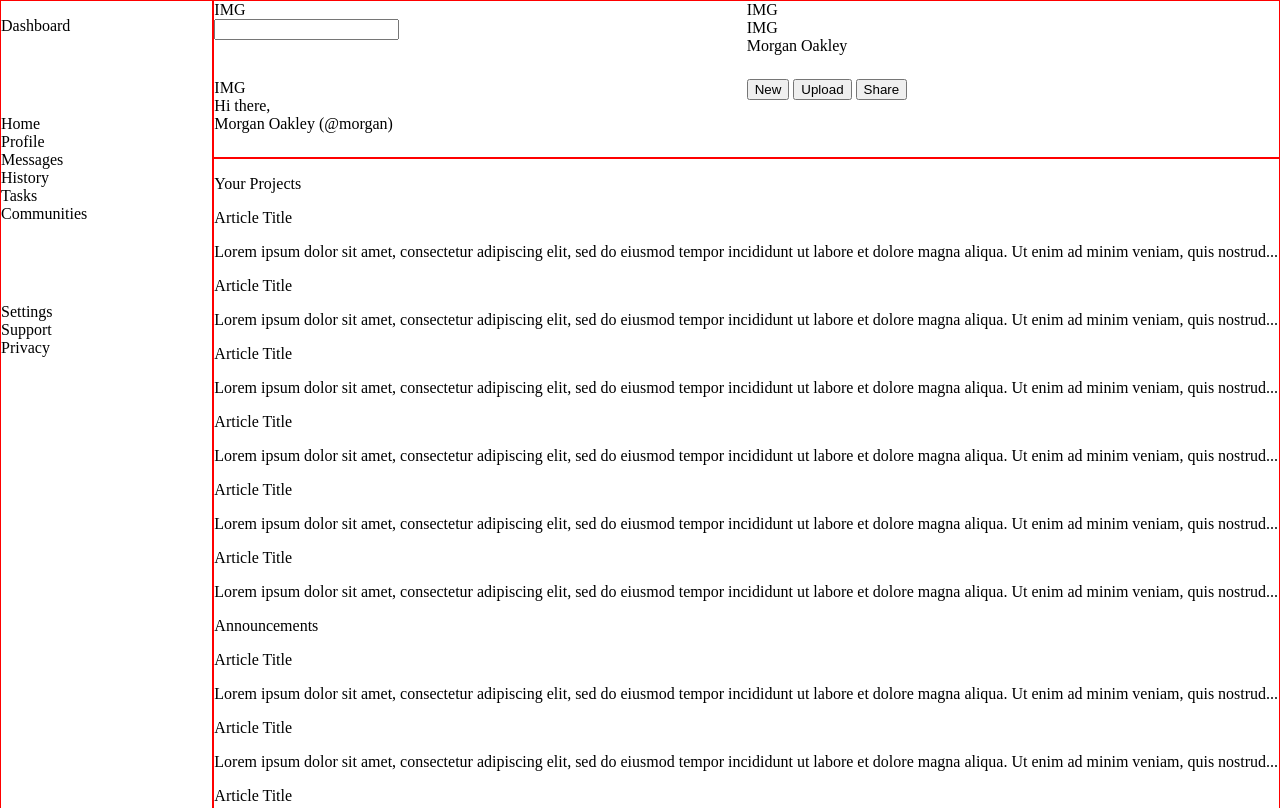
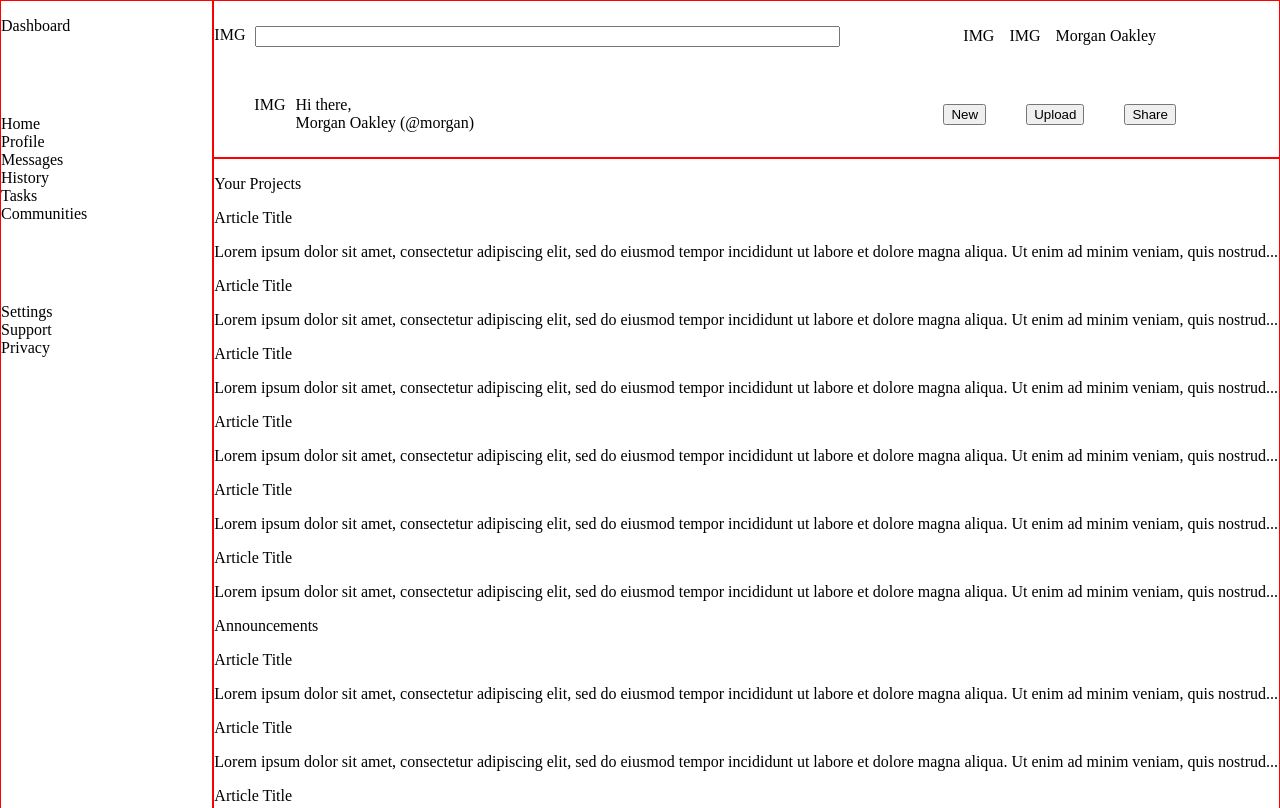
Before and after one commit to chiranuvathn/admin-dashboard, a plain HTML site: page index.html in a window 1280 px wide. Shown: the top 808 px of the page. Drawn offline with Linux system fonts and the light colour scheme.

Commit message:
- replace some <div> elements with <span> for better structure and behavior - switch back flexbox to align child elements within the header section

```diff
--- a/index.html
+++ b/index.html
@@ -33,22 +33,22 @@
 
         <div class="header">
             <div class="search-box">
-                <div class="search-image">IMG</div>
-                <input type="text" name="search-box" size="20">
+                <span class="search-image">IMG</span>
+                <input type="text" name="search-box" size="70">
             </div>
 
             <div class="user-notification">
-                <div class="notification-image">IMG</div>
-                <div class="profile-image">IMG</div>
-                <div class="username">Morgan Oakley</div>
+                <span class="notification-image">IMG</span>
+                <span class="profile-image">IMG</span>
+                <span class="username">Morgan Oakley</span>
             </div>
 
             <div class="user-profile">
-                <div class="profile-image">IMG</div>
-                <div class="greeting">
-                    <span>Hi there,</span><br>
-                    <span>Morgan Oakley (@morgan)</span>
-                </div>
+                <span class="profile-image">IMG</span>
+                <span class="greeting">
+                    Hi there,<br>
+                    Morgan Oakley (@morgan)
+                </span>
             </div>
 
             <div class="action-buttons">
--- a/styles.css
+++ b/styles.css
@@ -32,5 +32,32 @@ ul {
 .header {
     display: grid;
     grid-template-columns: repeat(2, 1fr);
-    grid-template-rows: repeat(2, 1fr);
 }
+
+.search-box {
+    display: flex;
+    align-self: center;
+    justify-content: center;
+    gap: 10px
+}
+
+.user-notification {
+    display: flex;
+    align-self: center;
+    justify-content: center;
+    gap: 15px;
+}
+
+.user-profile {
+    display: flex;
+    align-self: center;
+    margin-left: 40px;
+    gap: 10px
+}
+
+.action-buttons {
+    display: flex;
+    align-self: center;
+    justify-content: center;
+    gap: 40px;
+}
```
